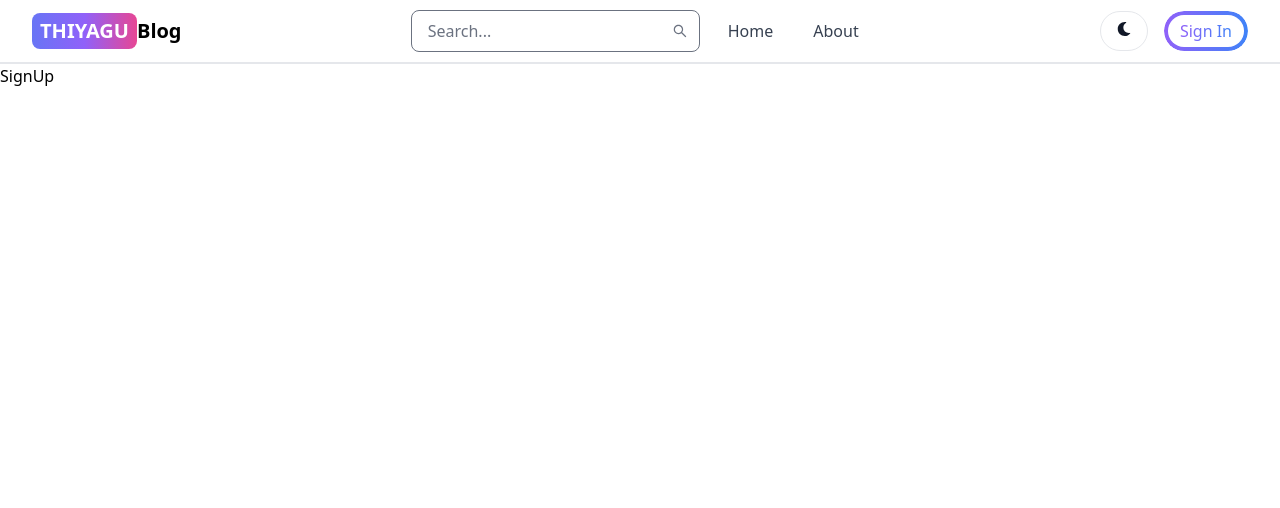
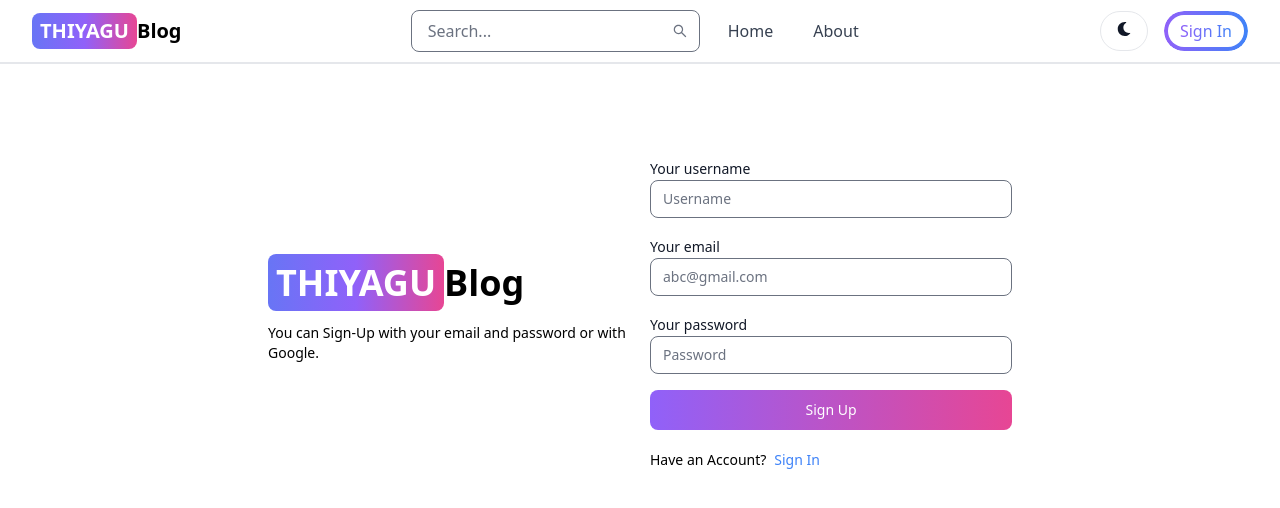
Before and after one commit to THIYAGUSRI/MERN-BLOG-APP, a React (Vite) app in the folder clients/: page /sign-up in a window 1280 px wide. Shown: the top 508 px of the page. Built offline with nearby package versions, Linux system fonts and the light colour scheme.

Commit message:
Update the Sign-Up pages

```diff
--- a/clients/src/Pages/SignUp.jsx
+++ b/clients/src/Pages/SignUp.jsx
@@ -1,7 +1,46 @@
+import { Button, Label, TextInput } from 'flowbite-react';
 import React from 'react'
+import { Link } from 'react-router-dom'
 
 export default function SignUp() {
   return (
-    <div>SignUp</div>
+    <div className='min-h-screen mt-20'>
+      <div className='flex p-3 max-w-3xl mx-auto flex-col md:flex-row md:items-center gap-5'>
+        {/* left */}
+        <div className='flex-1'>
+        <Link to="/">
+        <div className=" font-bold dark:text-white text-4xl">
+          <span className="px-2 py-1 bg-gradient-to-r from-indigo-500 via-purple-500 to-pink-500 rounded-lg text-white">
+            THIYAGU
+          </span>
+          Blog
+        </div>
+      </Link>
+      <p className='text-sm mt-5'>You can Sign-Up with your email and password or with Google. </p>
+        </div>
+         {/* left */}
+        <div className='flex-1'>
+          <form className='flex flex-col gap-4'>
+            <div>
+              <Label value='Your username'/>
+              <TextInput type='text' placeholder='Username' id='username'/>
+            </div>
+            <div>
+              <Label value='Your email'/>
+              <TextInput type='text' placeholder='abc@gmail.com' id='email'/>
+            </div>
+            <div>
+              <Label value='Your password'/>
+              <TextInput type='text' placeholder='Password' id='password'/>
+            </div>
+            <Button gradientDuoTone='purpleToPink' type='submit'>Sign Up</Button>
+          </form>
+          <div className="flex gap-2 text-sm mt-5">
+            <span>Have an Account?</span>
+            <Link to='/sign-in' className='text-blue-500'>Sign In</Link>
+          </div>
+        </div>
+      </div>
+    </div>
   )
 }
```
